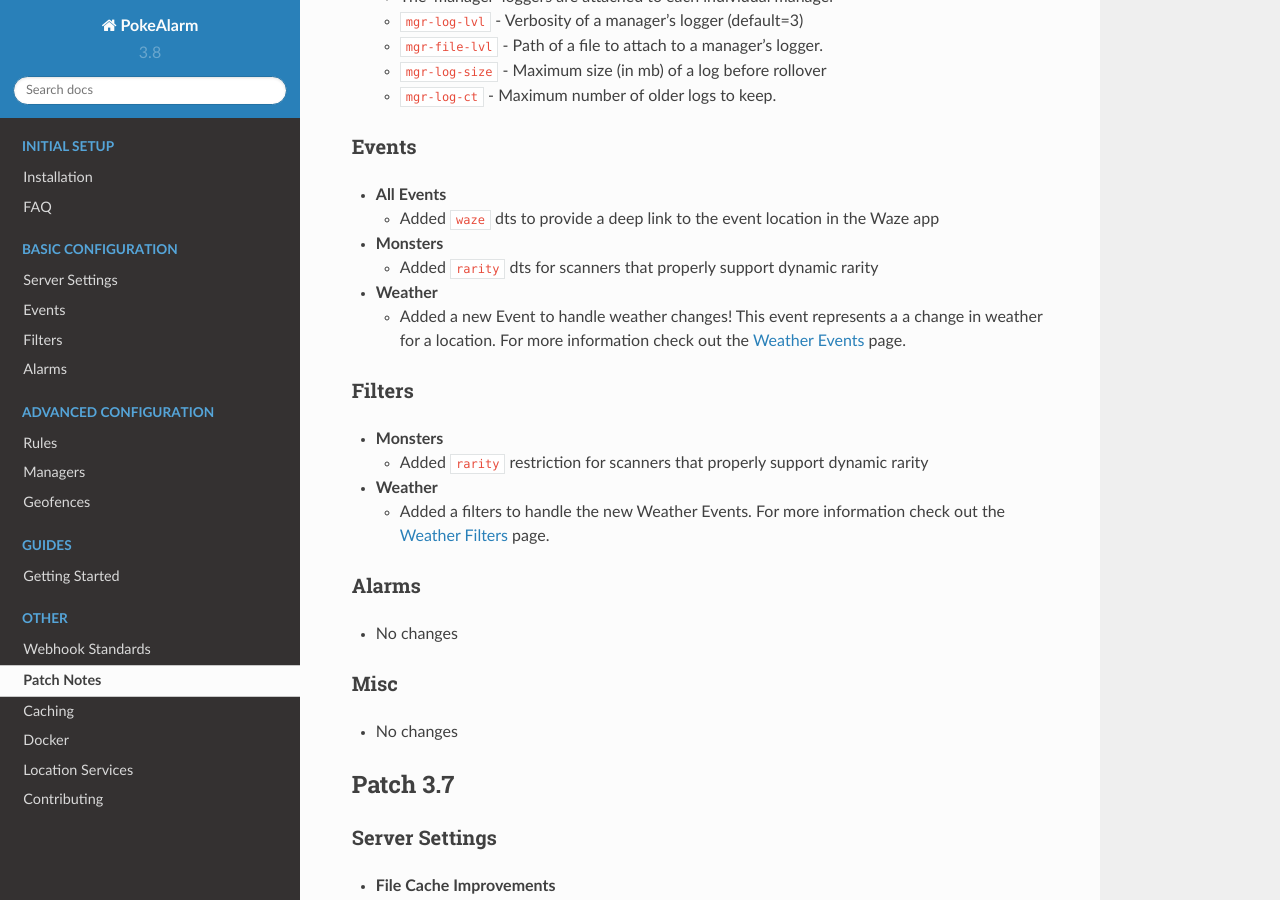
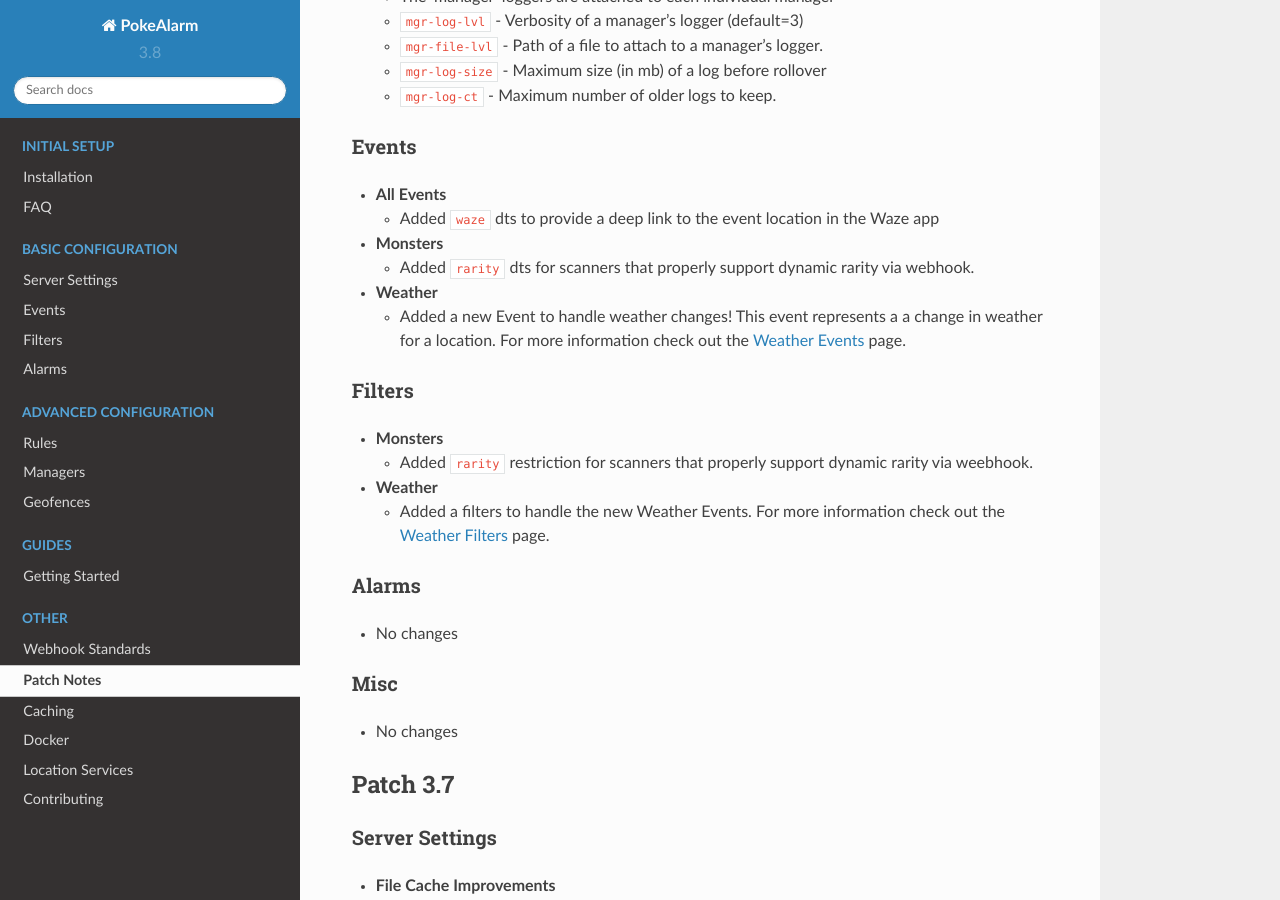
Before and after one commit to pokealarm/pokealarm, a Sphinx documentation site: the page built from docs/miscellaneous/patch-notes.md, in a window 1280 px wide and 900 px high, scrolled down 750 px. Built offline with Sphinx 7.4.7 and the Read the Docs theme 2.0.0, drawn with Linux system fonts in a browser that asks for light colours.

Commit message:
Minor wiki fixes.

```diff
--- a/docs/configuration/events/index.rst
+++ b/docs/configuration/events/index.rst
@@ -28,6 +28,7 @@
    gym-events
    egg-events
    raid-events
+   weather-events
 
 .. _events_dts:
 
--- a/docs/miscellaneous/patch-notes.md
+++ b/docs/miscellaneous/patch-notes.md
@@ -36,19 +36,22 @@
     Waze app
 * **Monsters**
   * Added `rarity` dts for scanners that properly support dynamic rarity
+    via webhook.
 * **Weather**
   * Added a new Event to handle weather changes! This event represents
     a a change in weather for a location. For more information check out
-    the [Weather Events](../events/weather-events.html) page.
+    the [Weather Events](../configuration/events/weather-events.html)
+    page.
 
 ### Filters
 * **Monsters**
   * Added `rarity` restriction for scanners that properly support
-    dynamic rarity
+    dynamic rarity via weebhook.
 * **Weather**
   * Added a filters to handle the new Weather Events. For more
     information check out the
-    [Weather Filters](../filters/weather-filters.html) page.
+    [Weather Filters](../configuration/filters/weather-filters.html)
+    page.
 
 ### Alarms
 * No changes
```
